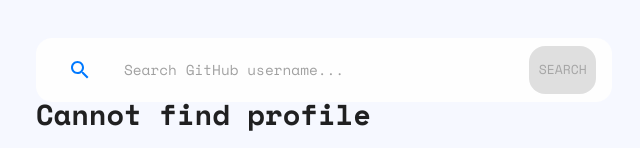
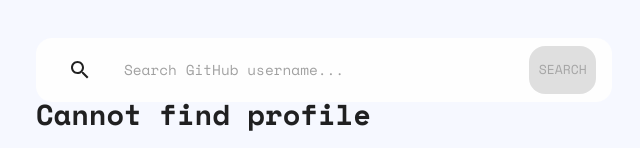
Before and after one commit to DominykMcNamara/github-user-search-app, a React (Create React App) app: page / in a window 1280 px wide. Shown: the part 175-323 px from the top of the page, without its empty margins (316-956 px from the left). Built offline with nearby package versions, Linux system fonts and the light colour scheme.

Commit message:
Back to the original

```diff
--- a/src/App.jsx
+++ b/src/App.jsx
@@ -13,7 +13,6 @@
 
 import { SearchBar } from "./components/SearchBar";
 import { ProfileCard } from "./components/ProfileCard";
-import { Header } from "./components/Header";
 
 export const App = () => {
   const [darkMode, setDarkMode] = useState();
@@ -36,7 +35,15 @@
                 alignContent="center"
                 alignItems="center"
               >
-                <Header />
+                <Grid item>
+                  <Typography
+                    variant="h1"
+                    component="h1"
+                    sx={{ color: theme.palette.common.black }}
+                  >
+                    devfinder
+                  </Typography>
+                </Grid>
 
                 <Grid item>
                   <Box sx={{ display: "flex", flexDirection: "row" }}>
--- a/src/components/Header.jsx
+++ /dev/null
@@ -1,14 +0,0 @@
-import React from 'react'
-import { useTheme } from "@mui/material";
-import { Grid, Typography } from '@mui/material'
-
-export const Header = () => {
-    const theme = useTheme()
-  return (
-        <Grid item>
-            <Typography variant="h1" component="h1" sx={{ color: theme.palette.common.black}}>
-                devfinder
-            </Typography>
-        </Grid>
-  )
-}
--- a/src/components/ProfileCard.jsx
+++ b/src/components/ProfileCard.jsx
@@ -5,7 +5,7 @@
     const { profile } = useContext(AppContext)
   return (
     <>
-     <h1> {profile ? profile.login : "Cannot find profile"} </h1>
+     <h1> {profile ? 'Hello world' : "Cannot find profile"} </h1>
     </>
   )
 }
--- a/src/components/SearchBar.jsx
+++ b/src/components/SearchBar.jsx
@@ -23,7 +23,7 @@
         value={user}
         onChange={handleUserChange}
         startAdornment={
-         <SearchIcon sx={{ mr: "2rem", color: theme.palette.action.main}} />
+         <SearchIcon sx={{ mr: "2rem" }} />
         }
         endAdornment={<SearchButton user={user} />}
         sx={{
--- a/src/context/AppContext.js
+++ b/src/context/AppContext.js
@@ -1,14 +1,17 @@
-import React, { useState, createContext } from "react"
+import React, { useState, createContext } from "react";
+import { lightTheme, darkTheme } from "../styles/styles";
 
-export const AppContext = createContext()
+export const AppContext = createContext();
 
 export const AppContextProvider = (props) => {
-    const [theme, setTheme] = useState(" ")
-    const [profile, setProfile] = useState(null)
 
-    return (
-        <AppContext.Provider value={{ theme, setTheme, profile, setProfile }}>
-            { props.children }
-        </AppContext.Provider>
-    )
-}
+  const [profile, setProfile] = useState(null);
+
+  return (
+    <AppContext.Provider
+      value={{ profile, setProfile }}
+    >
+      {props.children}
+    </AppContext.Provider>
+  );
+};
```
Also changed, not shown: src/components/SearchButton.jsx (line endings or trailing spaces).
